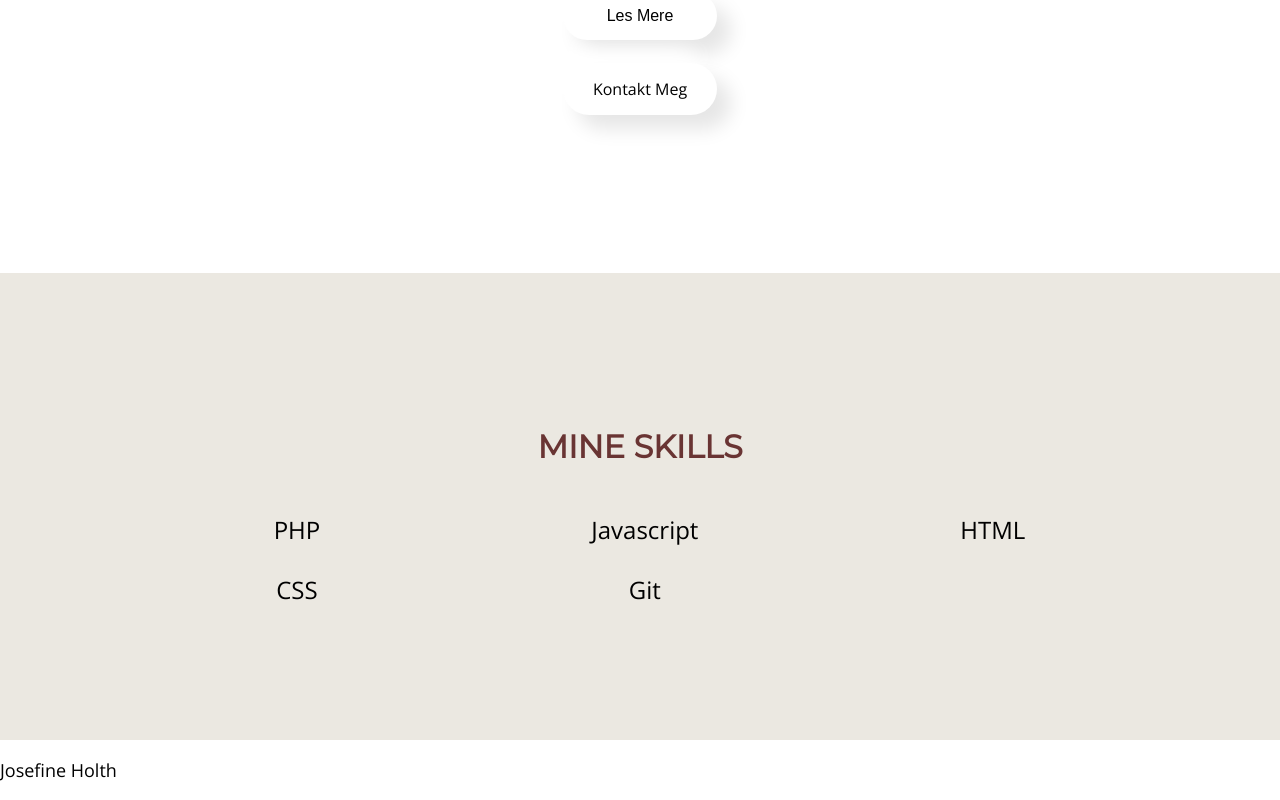
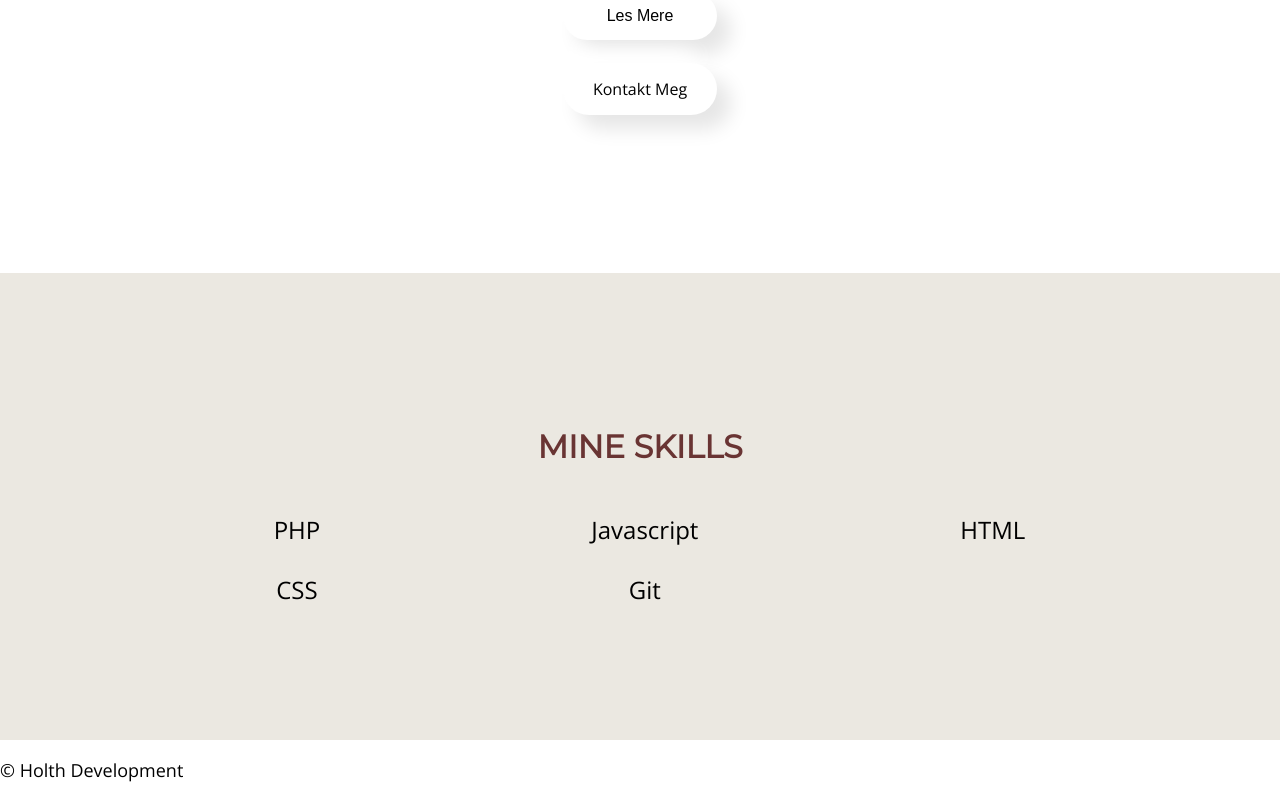
Before and after one commit to JosefineFH/JosefineMagnussenWebPage, a Vue app: page / in a window 1280 px wide. Shown: the part 1097-1897 px from the top of the page. Built offline with nearby package versions, Linux system fonts and the light colour scheme; a web font is replaced by a local one.

Commit message:
Update footer.vue

```diff
--- a/src/assets/footer.vue
+++ b/src/assets/footer.vue
@@ -1,5 +1,5 @@
 <template>
     <div>
-    <p>Josefine Holth</p>
+    <p>&copy; Holth Development </p>
     </div>
 </template>
```
